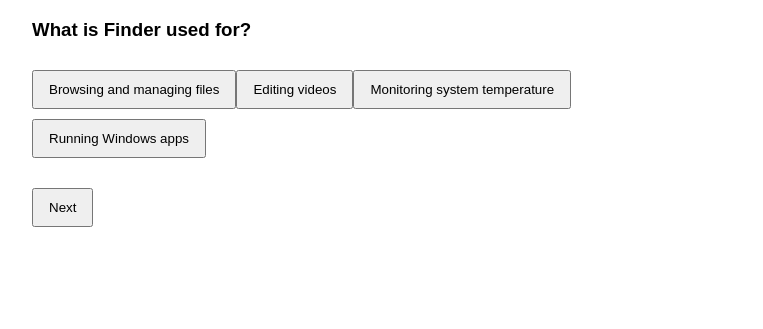
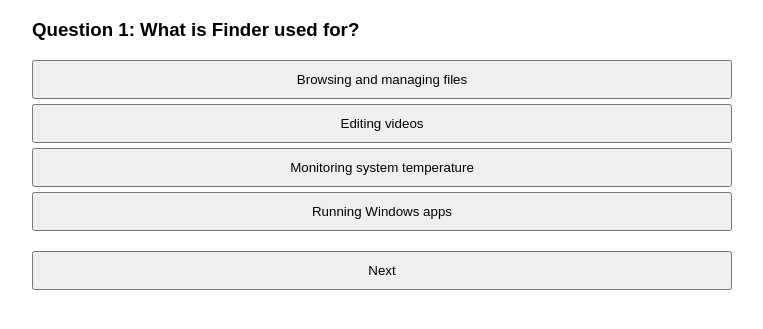
Before and after one commit to milleradrian92008-png/T, a plain HTML site: page index.html in a window 1280 px wide. Shown: the part 81-410 px from the top of the page, without its empty margins (258-1021 px from the left). Drawn offline with Linux system fonts and the light colour scheme.

Commit message:
Update index.html

```diff
--- a/index.html
+++ b/index.html
@@ -6,7 +6,7 @@
   <style>
     body { font-family: Arial; max-width: 700px; margin: auto; padding: 20px; }
     .question { margin-bottom: 20px; }
-    button { padding: 10px 15px; margin-top: 10px; }
+    button { padding: 10px 15px; margin: 5px 0; display:block; width:100%; }
     .hidden { display: none; }
   </style>
 </head>
@@ -18,46 +18,16 @@
 
   <script>
     const questions = [
-      {
-        q: "What is Finder used for?",
-        options: [
-          "Browsing and managing files",
-          "Editing videos",
-          "Monitoring system temperature",
-          "Running Windows apps"
-        ],
-        answer: 0
-      },
-      {
-        q: "What does Mission Control do?",
-        options: [
-          "Shows all open windows and desktops",
-          "Boosts CPU performance",
-          "Manages Wi-Fi connections",
-          "Updates macOS"
-        ],
-        answer: 0
-      },
-      {
-        q: "What is Spotlight used for?",
-        options: [
-          "Searching files and apps quickly",
-          "Controlling brightness",
-          "Recording audio",
-          "Managing passwords"
-        ],
-        answer: 0
-      },
-      {
-        q: "What does the Dock do?",
-        options: [
-          "Provides quick access to apps",
-          "Stores backups",
-          "Controls security settings",
-          "Handles printing"
-        ],
-        answer: 0
-      }
+      { q: "What is Finder used for?", options: ["Browsing and managing files","Editing videos","Monitoring system temperature","Running Windows apps"], answer: 0 },
+      { q: "What does Mission Control do?", options: ["Shows all open windows and desktops","Boosts CPU performance","Manages Wi-Fi connections","Updates macOS"], answer: 0 },
+      { q: "What is Spotlight used for?", options: ["Searching files and apps quickly","Controlling brightness","Recording audio","Managing passwords"], answer: 0 },
+      { q: "What does the Dock do?", options: ["Provides quick access to apps","Stores backups","Controls security settings","Handles printing"], answer: 0 },
+      { q: "What is Launchpad used for?", options: ["Viewing and opening apps in a grid","Managing files","Editing photos","Controlling volume"], answer: 0 },
+      { q: "What does System Settings allow you to do?", options: ["Change system preferences","Browse the web","Play games","Write documents"], answer: 0 },
+      { q: "What is Activity Monitor used for?", options: ["Viewing system performance and processes","Editing code","Managing emails","Streaming videos"], answer: 0 },
+      { q: "What does the Menu Bar display?", options: ["App menus and system status","Only time and date","Running apps list","Hidden files"], answer: 0 },
+      { q: "What is Time Machine used for?", options: ["Backing up your Mac","Speeding up apps","Installing updates","Cleaning storage"], answer: 0 },
+      { q: "What does AirDrop do?", options: ["Wirelessly share files between Apple devices","Boost internet speed","Scan for viruses","Manage passwords"], answer: 0 }
     ];
 
     let current = 0;
@@ -78,7 +48,7 @@
       div.className = 'question';
 
       const title = document.createElement('h3');
-      title.innerText = q.q;
+      title.innerText = `Question ${current + 1}: ${q.q}`;
       div.appendChild(title);
 
       q.options.forEach((opt, index) => {
```
